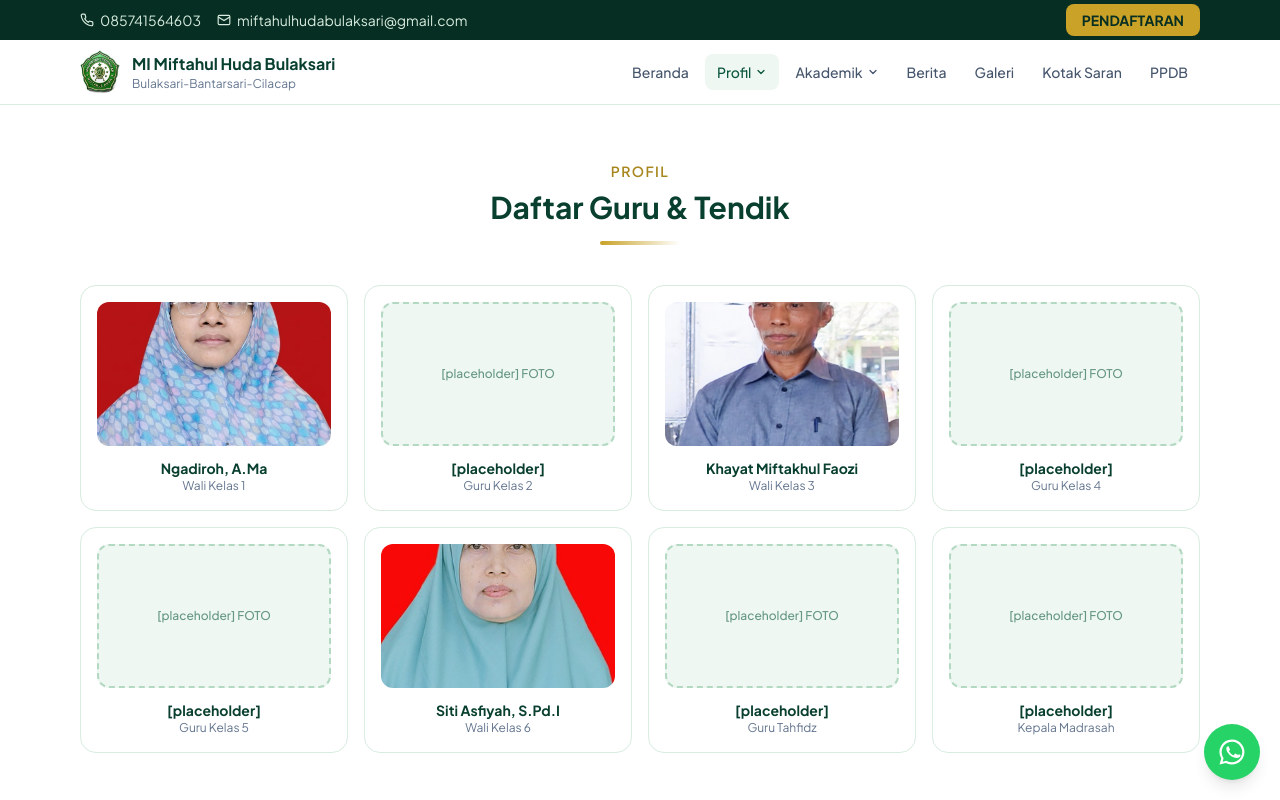
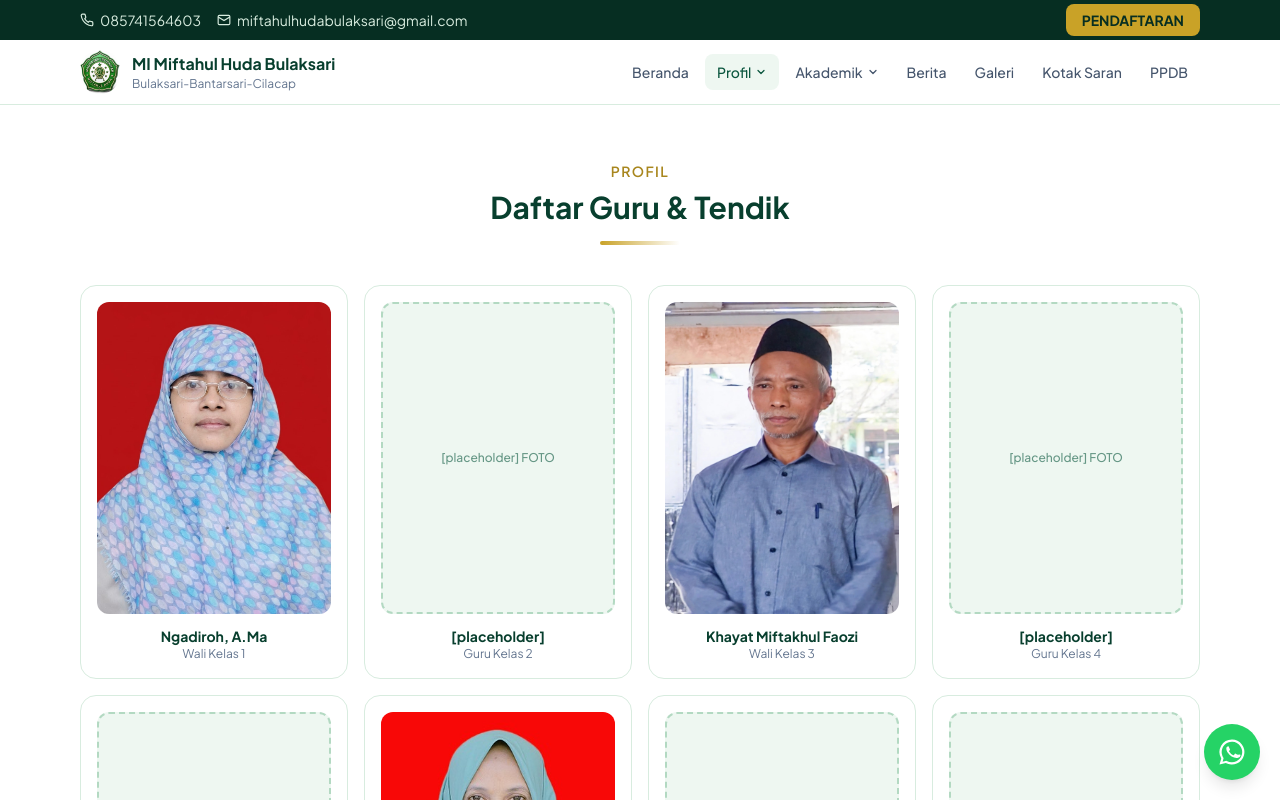
Before and after one commit to ayyubi06/website-mi-mifda, a Next.js app: page /profil/guru in a window 1280 px wide. Shown: the top 800 px of the page. Built offline with nearby package versions, Linux system fonts and the light colour scheme.

Commit message:
Website MI: bingkai foto guru rasio tetap 3:4 (item 12)

```diff
--- a/app/profil/guru/page.tsx
+++ b/app/profil/guru/page.tsx
@@ -17,9 +17,9 @@ export default function Guru() {
           >
             {g.foto ? (
               // eslint-disable-next-line @next/next/no-img-element
-              <img src={g.foto} alt={g.nama} className="h-36 w-full object-cover rounded-xl" />
+              <img src={g.foto} alt={g.nama} className="aspect-[3/4] w-full object-cover rounded-xl" />
             ) : (
-              <PlaceholderImage label="FOTO" className="h-36 !rounded-xl" />
+              <PlaceholderImage label="FOTO" className="aspect-[3/4] !rounded-xl" />
             )}
             <p className="mt-3 font-bold text-zamrud-800 text-sm">{g.nama}</p>
             <p className="text-xs text-slate-500">{g.jabatan}</p>
```
